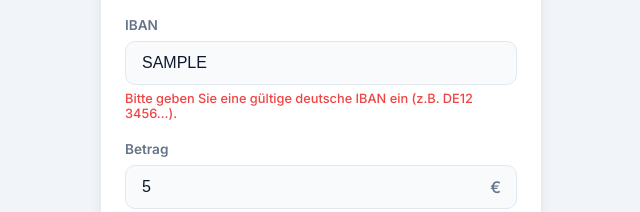
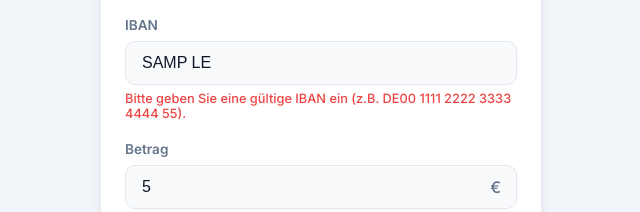
Before and after one commit to tobschm/onlineBankingSimulator, a plain HTML site: page index.html in a window 1280 px wide. Both pictures are taken after typing "Sample", "Sample", "5", "Sample", "2020-01-15" into the empty fields and a click on the button "Ausführen". Shown: the part 468-680 px from the top of the page, 319-959 px from the left. Drawn offline with Linux system fonts and the light colour scheme.

Commit message:
visually disable date field; improve iban formatting and default texts

```diff
--- a/index.html
+++ b/index.html
@@ -42,7 +42,7 @@
 
                 <div class="form-group">
                     <label for="iban">IBAN</label>
-                    <input type="text" id="iban" name="iban" placeholder="DE12 3456 7890 ...">
+                    <input type="text" id="iban" name="iban" placeholder="DE00 1111 2222 3333 4444 55">
                     <div class="error-message" id="error-iban"></div>
                 </div>
 
--- a/script.js
+++ b/script.js
@@ -74,7 +74,7 @@ document.addEventListener('DOMContentLoaded', () => {
         const deIbanRegex = /^DE\d{20}$/;
 
         if (!deIbanRegex.test(iban)) {
-            setError('error-iban', 'Bitte geben Sie eine gültige deutsche IBAN ein (z.B. DE12 3456...).');
+            setError('error-iban', 'Bitte geben Sie eine gültige IBAN ein (z.B. DE00 1111 2222 3333 4444 55).');
             return false;
         }
         setError('error-iban', '');
@@ -184,13 +184,21 @@ document.addEventListener('DOMContentLoaded', () => {
     dateInput.addEventListener('input', validateDate);
 
     // Input Restrictions
-    // IBAN: Only letters and numbers, auto uppercase
+    // IBAN: Only letters and numbers, auto uppercase, and format with spaces
     ibanInput.addEventListener('input', (e) => {
         let value = e.target.value;
         // Remove strictly anything that is NOT a letter or number
         value = value.replace(/[^a-zA-Z0-9]/g, '');
         // Convert to uppercase
-        e.target.value = value.toUpperCase();
+        value = value.toUpperCase();
+
+        // Add space every 4 characters
+        const formattedValue = value.match(/.{1,4}/g)?.join(' ') || value;
+
+        // Only update if different to avoid cursor/state issues if possible (though simple replace is fine here)
+        if (e.target.value !== formattedValue) {
+            e.target.value = formattedValue;
+        }
     });
 
     // Amount: strict numbers only (block e, +, -) for type="number"
--- a/style.css
+++ b/style.css
@@ -189,6 +189,13 @@ body {
     box-shadow: 0 0 0 3px rgba(59, 130, 246, 0.15);
 }
 
+.form-group input:disabled {
+    background-color: #e2e8f0;
+    cursor: not-allowed;
+    opacity: 0.7;
+    color: var(--text-muted);
+}
+
 .form-group input::placeholder {
     color: #cbd5e1;
 }
```
